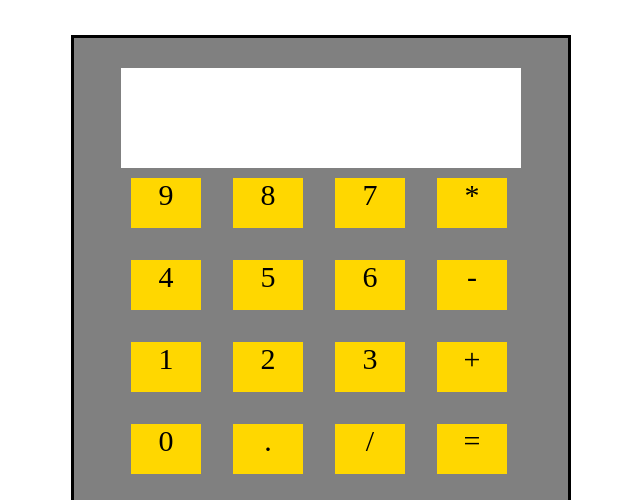
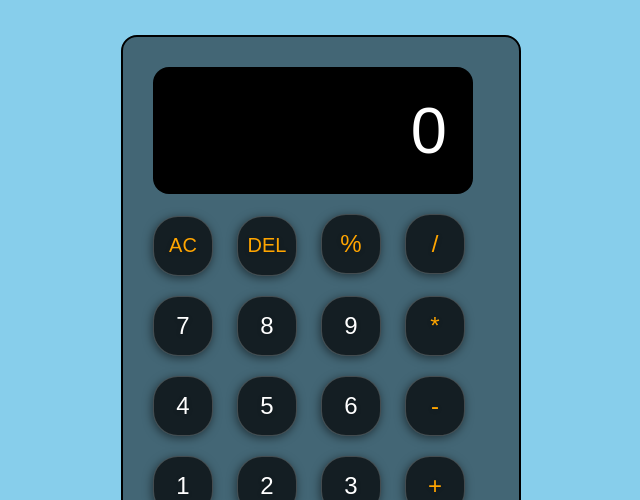
Before and after one commit to kaziarman23/odin-calculator, a plain HTML site: page index.html in a window 1280 px wide. Shown: the part 52-552 px from the top of the page, without its empty margins (319-959 px from the left). Drawn offline with Linux system fonts and the light colour scheme.

Commit message:
project-accomplished-with-new-style

```diff
--- a/CSS/index.css
+++ b/CSS/index.css
@@ -4,68 +4,81 @@
     box-sizing: border-box;
 }
 
-
 .wrapper{
-    width: 500px;
-    height: auto;
+    width: 400px;
+    height: 700px;
     margin: 0 auto;
-}
-
-body{
-    background-color: white;
 }
 
 .header-title{
     text-align: center;
-    justify-content: center;
-    font-weight: bolder;
-    color:black;
-    text-shadow: 10px;
     margin-bottom: 50px;
 }
 
-.contener{
-    background-color: grey;
-    width: 500px;
-    height: 545px;
-    border: 3px solid black;
+body{
+    width:100%;
+    height: 100vh;
+    justify-content: center;
+    align-items: center;
+    background-color: skyblue;
 }
 
-.display{
+.contener{
     width: 400px;
-    height: 100px;
-    margin: 0 auto;
-    margin-top: 30px;
-    background-color: white;
+    height: 595px;
+    border-radius: 16px;
+    background-color: rgba(0, 0, 0, 0.5);
+    border: 2px solid black;
+    padding: 20px;
 }
 
-
-.grid_wrapper{
-    margin: 0 auto;
-    padding: 10px;
-    display: grid;
-    width: 400px;
-    height: 366px;
-    grid-template-rows: 50px 50px 50px 50px 50px;
-    grid-template-columns: 70px 70px 70px 70px;
-    grid-gap: 32px;
+#inputBox{
+    width: 320px;
+    padding: 24px;
+    margin: 10px;
+    font-size: 65px;
+    text-align: right;
+    box-shadow: inset 0px 0px 8px rgba(0, 0, 0, 0.4);
+    color: white;
+    background-color: black;
+    border: 2px solid  rgba(0, 0, 0, 0.3);
+    border-radius: 16px;
+    text-shadow: 0px 1px 5px rgba(0, 0, 0, 0.2);
 }
 
-.boxs{
-    font-size: 30px;
-    justify-content: center;
-    background-color: gold;
-    color: black;
-    text-align: center;
+input::placeholder{
+    color: white;
 }
 
-.box17{
-    background-color: orange;
-    grid-column:3/5;
+button{
+    width: 60px;
+    height: 60px;
+    margin: 10px;
+    background-color: rgba(0, 0, 0, 0.7);
+    color: white;
+    font-size: 24px;
+    cursor: pointer;
+    border: 1px solid rgba(255, 255, 255, 0.2);
+    border-radius: 25px;
+    text-shadow: 0px 1px 5px rgba(0,0,0,0.2);
+    box-shadow: -1px 2px 10px rgba(0,0,0,0.5);
 }
 
-.boxs:hover{
+.ac, .del{
+    font-size: 20px;
+}
+
+button:hover{
+    color: white;
     background-color: orange;
-    color: red;
     padding: 10px;
 }
+
+.equal_btn{
+    background-color: orange;
+    color: black;
+}
+
+.operator{
+    color: orange;
+}
--- a/JS/index.js
+++ b/JS/index.js
@@ -0,0 +1,26 @@
+const display = document.querySelector("#inputBox")
+let buttons = document.querySelectorAll("button")
+
+const btn_Array = Array.from(buttons)
+let string = ""
+btn_Array.forEach(function(btn){
+    btn.addEventListener("click",function(e){
+
+        if(e.target.innerHTML === 'DEL'){
+            string = string.substring(0, string.length-1)
+            display.value = string
+        }
+        else if(e.target.innerHTML === 'AC'){
+            string = "";
+            display.value = string
+        }
+        else if(e.target.innerHTML === '='){
+            string = eval(string);
+            display.value = string;
+        }
+        else{
+        string += e.target.innerHTML
+        display.value = string
+        }
+    })
+})
--- a/index.html
+++ b/index.html
@@ -10,27 +10,39 @@
     <div class="wrapper">
         <h1 class="header-title">Odin Project Calculater</h1>
         <div class="contener">
-            <div class="display"></div>
-            <div class="grid_wrapper">
-                <div class="box1 boxs">9</div>
-                <div class="box2 boxs">8</div>
-                <div class="box3 boxs">7</div>
-                <div class="box4 boxs">*</div>
-                <div class="box5 boxs">4</div>
-                <div class="box6 boxs">5</div>
-                <div class="box7 boxs">6</div>
-                <div class="box8 boxs">-</div>
-                <div class="box9 boxs">1</div>
-                <div class="box10 boxs">2</div>
-                <div class="box11 boxs">3</div>
-                <div class="box12 boxs">+</div>
-                <div class="box13 boxs">0</div>
-                <div class="box14 boxs">.</div>
-                <div class="box15 boxs">/</div>
-                <div class="box16 boxs">=</div>
-                <div class="box17 boxs">CLR</div>
+            <input type="text" placeholder="0" id="inputBox">
+
+            <div>
+                <button class="operator ac">AC</button>
+                <button class="operator del">DEL</button>
+                <button class="operator">%</button>
+                <button class="operator">/</button>
+
             </div>
-
+            <div>
+                <button>7</button>
+                <button>8</button>
+                <button>9</button>
+                <button class="operator">*</button>
+            </div>
+            <div>
+                <button>4</button>
+                <button>5</button>
+                <button>6</button>
+                <button class="operator">-</button>
+            </div>
+            <div>
+                <button>1</button>
+                <button>2</button>
+                <button>3</button>
+                <button class="operator">+</button>
+            </div>
+            <div>
+                <button>00</button>
+                <button>0</button>
+                <button>.</button>
+                <button class="equal_btn">=</button>
+            </div>
         </div>
 
     </div>
```
